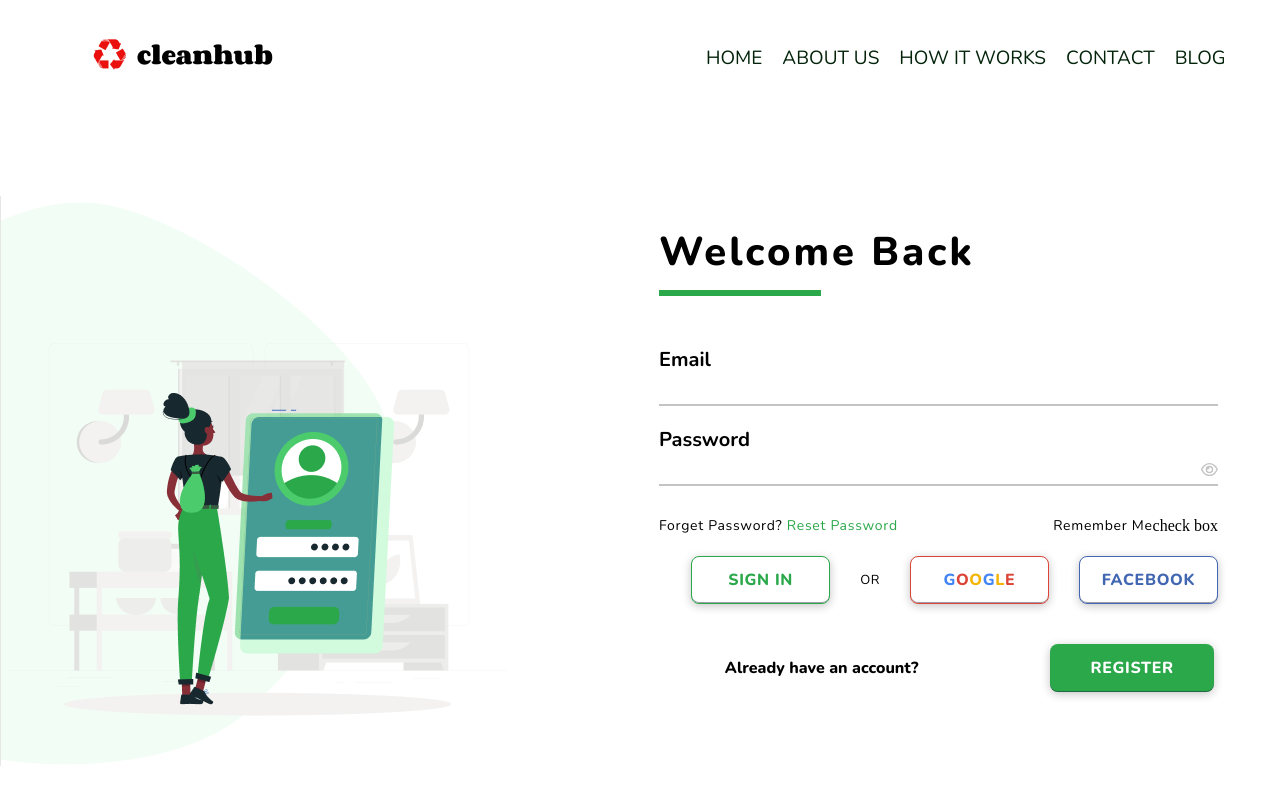
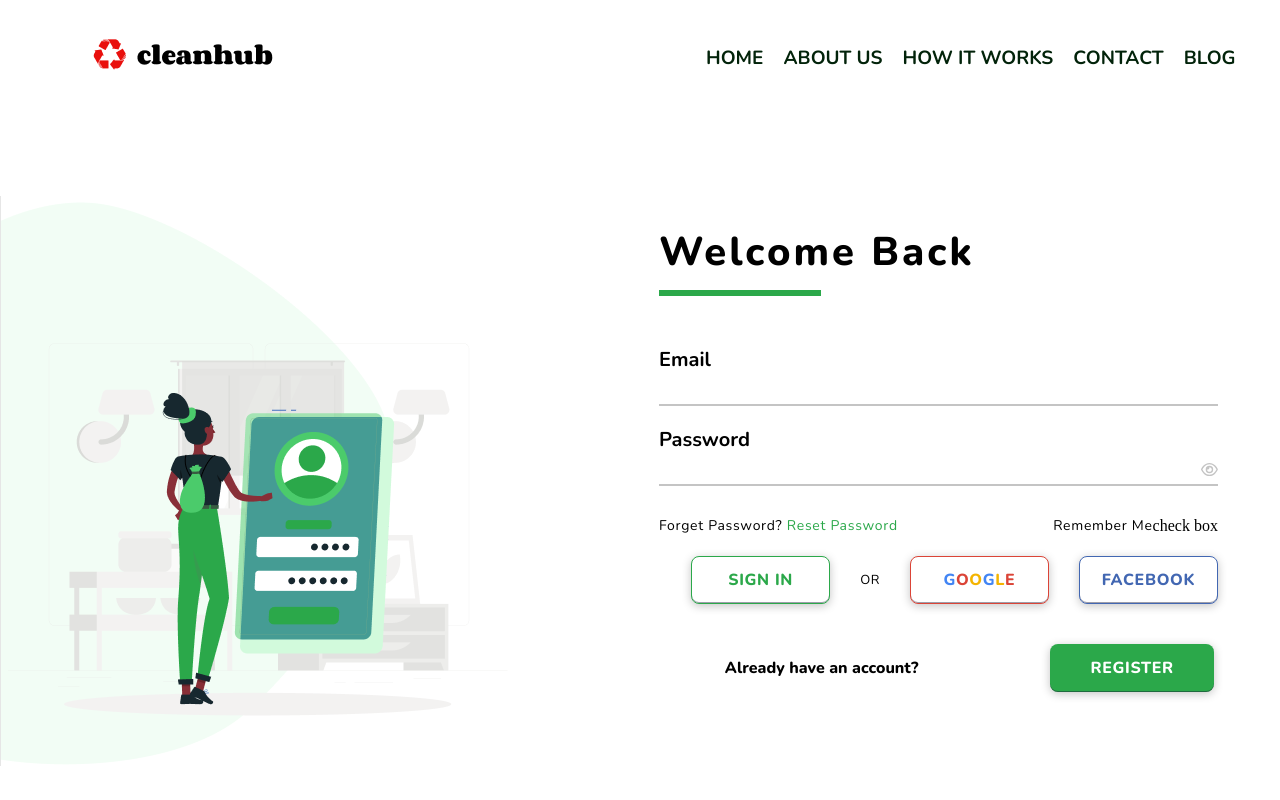
Before and after one commit to Clean-Hub/cleanhub, a React (Create React App) app: page /login in a window 1280 px wide. Shown: the top 800 px of the page. Built offline with nearby package versions, Linux system fonts and the light colour scheme.

Commit message:
font weight added to navbar

```diff
--- a/src/components/navbar/navbar.css
+++ b/src/components/navbar/navbar.css
@@ -36,7 +36,7 @@
 .navbarLi2 {
   font-family: 'Nunito';
   font-style: normal;
-  font-weight: 500;
+  font-weight: 700;
   font-size: 19px;
   line-height: 26px;
   cursor: pointer;
--- a/src/pages/login/login.css
+++ b/src/pages/login/login.css
@@ -102,6 +102,7 @@
 }
 .reset {
   color: #2ba84a;
+  cursor: pointer;
 }
 .rememberMe {
   display: flex;
```
